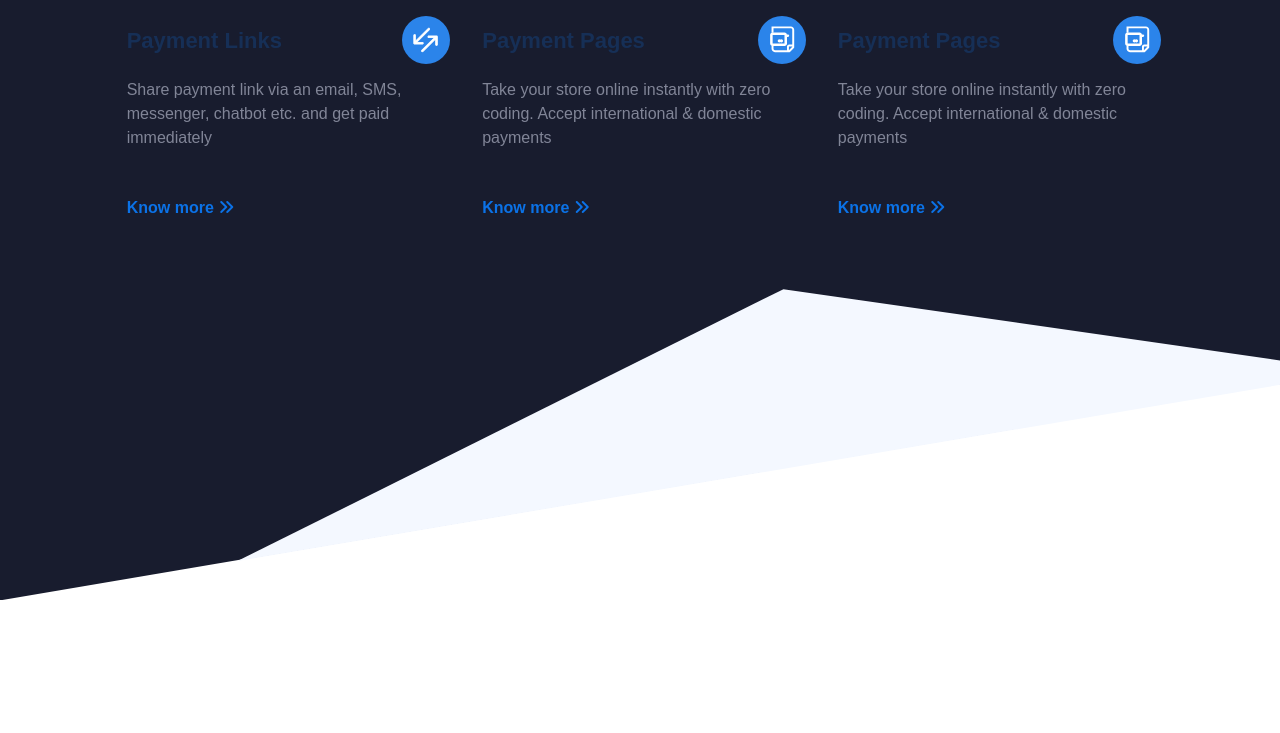
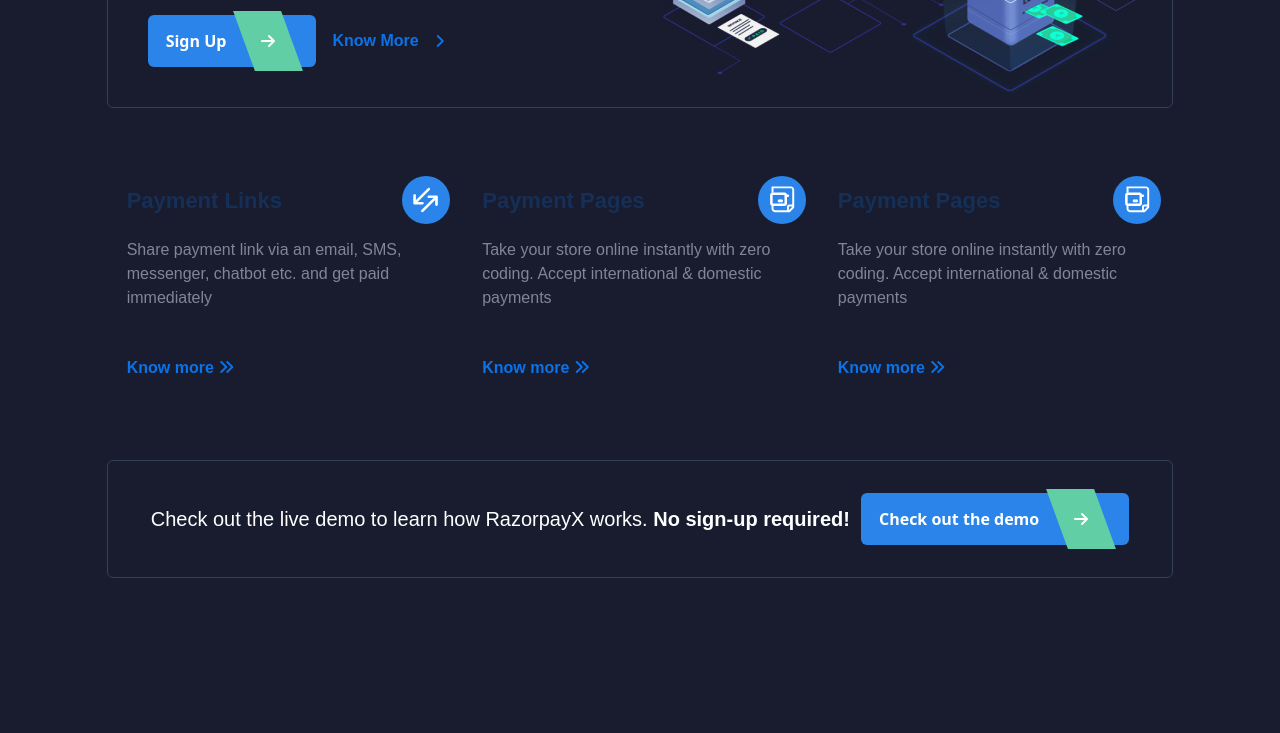
Before and after one commit to itsmayankp/Razorpay-Clone, a website built with Vite: page index.html in a window 1280 px wide. Shown: the part 2555-3288 px from the top of the page. Before the commit the page ends 3155 px from the top, so only its background shows below. Built offline with nearby package versions, Linux system fonts and the light colour scheme.

Commit message:
updated one

```diff
--- a/index.html
+++ b/index.html
@@ -322,7 +322,7 @@
     </section>
 
     <!-- Feature Section 2 -->
-    <section class="bg-[url(assets/feature-section-2BG.svg)] bg-no-repeat bg-cover pt-[10rem] pb-[300px] mt-14">
+    <section class="bg-[url(assets/feature-section-2BG.svg)] bg-no-repeat bg-cover pt-[20rem] pb-[500px] mt-14">
         <div class="w-10/12 max-w-[1080px] mx-auto relative pt-4">
             <h2 class="text-white text-3xl font-mullish text-[18px] leading-[1.2] text-center font-bold">
                 Explore RazorpayX powered Business Banking
@@ -471,6 +471,23 @@
                         </div>
                     </div>
                 </div>
+
+                <!-- Demo Box -->
+                <div class="w-full flex items-center justify-evenly border border-slate-700 mb-24 gap-y-6 p-8 relative rounded-md">
+                    <p class="text-white font-mullish text-xl">
+                        Check out the live demo to learn how RazorpayX works.
+                        <span class="font-bold">
+                            No sign-up required!
+                        </span>
+                    </p>
+                    <button
+                        class="relative bg-lightBlue flex items-center justify-start text-white py-[14px] px-[18px] md:pr-[90px] rounded-md font-bold hover:bg-lightBlue500 transition-all duration-200">
+                        Check out the demo
+                        <div class="flex justify-center items-center w-12 h-[60px] bg-greenLight absolute right-6 skew-x-[20deg]">
+                            <i class="fa-solid fa-arrow-right -skew-x-[20deg]"></i>
+                        </div>
+                    </button>
+                </div>
             </div>
         </div>
     </section>
```
